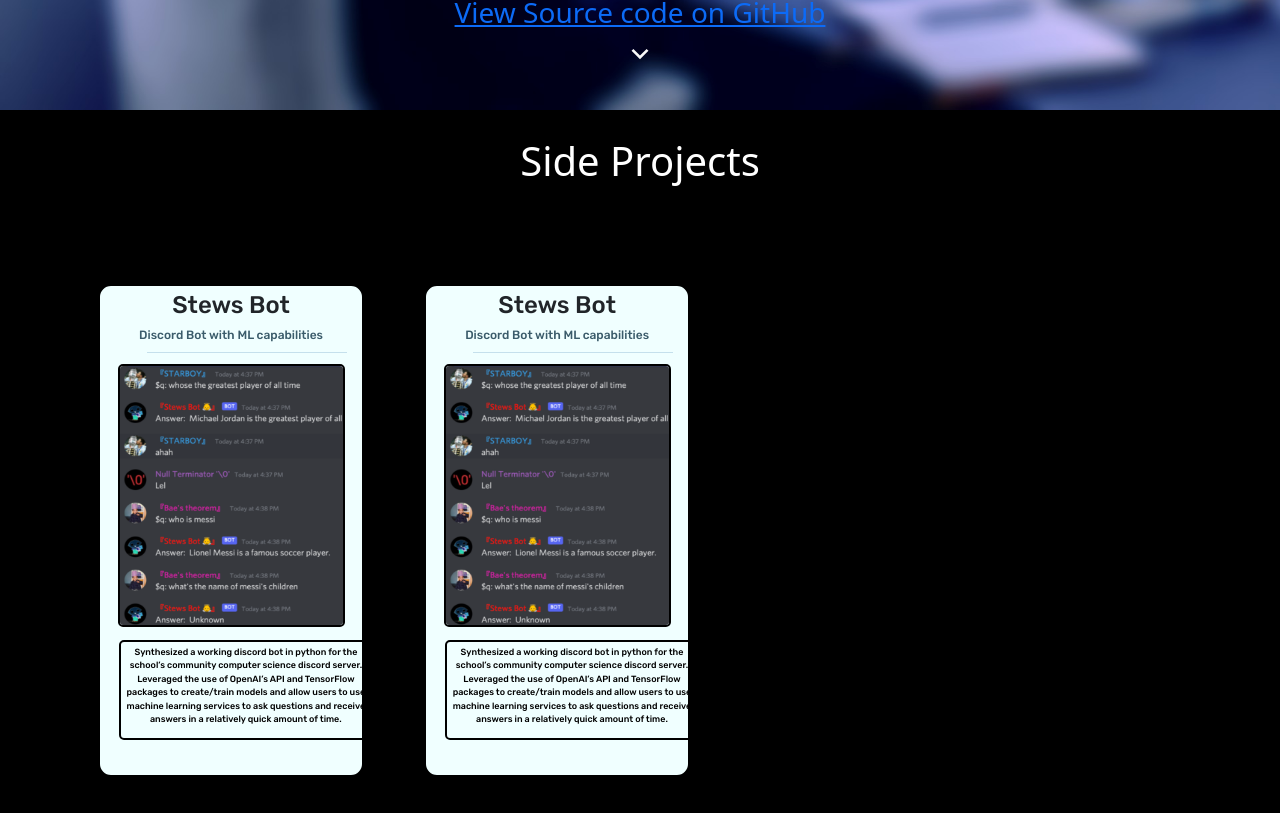
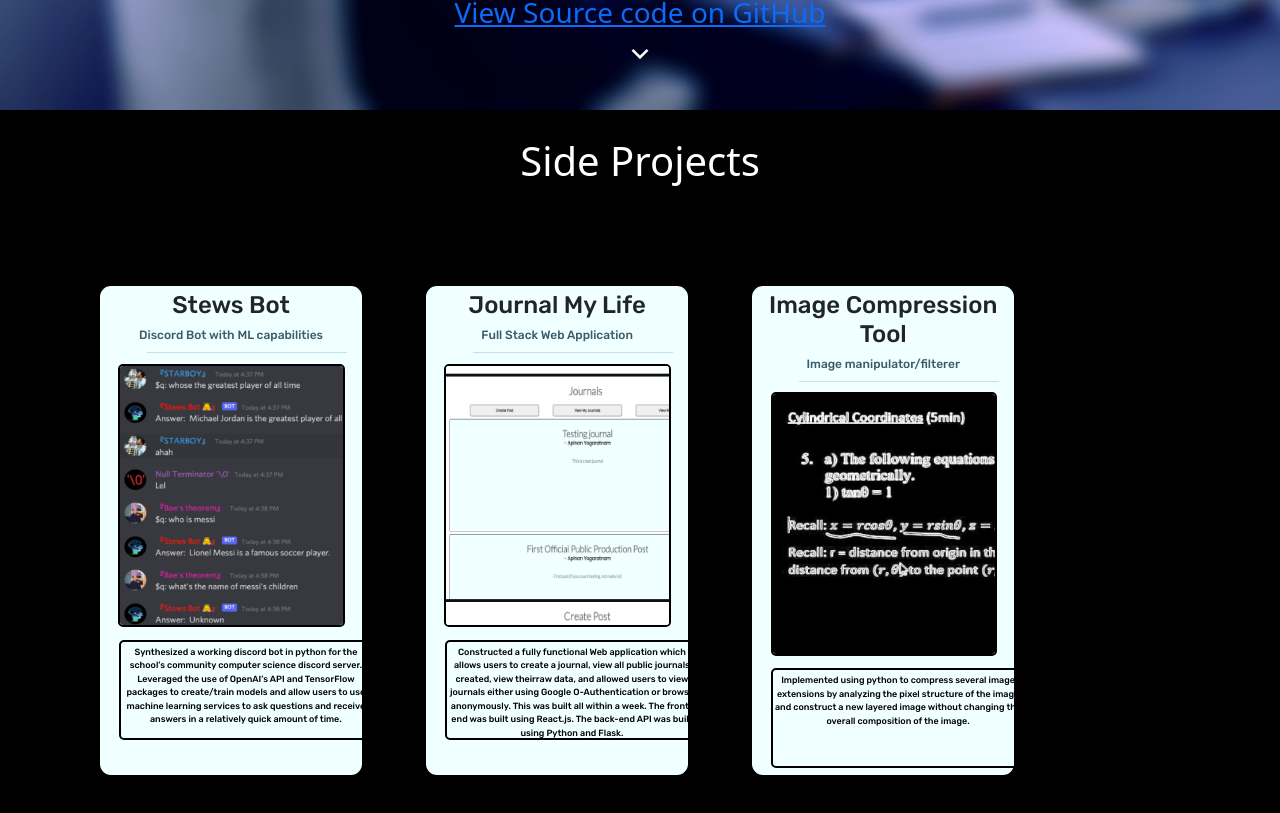
Before and after one commit to apinanyogaratnam/my-personal-website-v2.0, a React (Create React App) app: page / in a window 1280 px wide. Shown: the part 1410-2223 px from the top of the page. Built offline with nearby package versions, Linux system fonts and the light colour scheme; a web font is replaced by a local one.

Commit message:
completed journal my life project and image compression tool project containers

```diff
--- a/src/components/side_projects_section.js
+++ b/src/components/side_projects_section.js
@@ -12,11 +12,18 @@ const SideProjectsSection = () => {
             "source": "https://github.com/apinanyogaratnam/Stews-Bot"
         },
         {
-            "title": "Stews Bot",
-            "subtitle": "Discord Bot with ML capabilities",
-            "image": "bot_image.png",
-            "caption": "Synthesized a working discord bot in python for the school’s community computer science discord server. Leveraged the use of OpenAI’s API and TensorFlow packages to create/train models and allow users to use machine learning services to ask questions and receive answers in a relatively quick amount of time.",
-            "source": "https://github.com/apinanyogaratnam/Stews-Bot"
+            "title": "Journal My Life",
+            "subtitle": "Full Stack Web Application",
+            "image": "journalmylifemainpage.png",
+            "caption": "Constructed a fully functional Web application which allows users to create a journal, view all public journals created, view theirraw data, and allowed users to view journals either using Google O-Authentication or browse anonymously. This was built all within a week. The front-end was built using React.js. The back-end API was built using Python and Flask.",
+            "source": "https://github.com/apinanyogaratnam/journal-my-life"
+        },
+        {
+            "title": "Image Compression Tool",
+            "subtitle": "Image manipulator/filterer",
+            "image": "imagecompressiontool.png",
+            "caption": "Implemented using python to compress several image extensions by analyzing the pixel structure of the image and construct a new layered image without changing the overall composition of the image.",
+            "source": "https://github.com/apinanyogaratnam/image-compression-tool"
         }
     ]
 
@@ -31,7 +38,7 @@ const SideProjectsSection = () => {
                             position: 'absolute',
                             top: '50%',
                             marginLeft: '25px',
-                            color: 'white'
+                            color: 'steelblue'
                         })
                     }}
                     onMouseLeave={e => {
```
Also changed, not shown: src/images/imagecompressiontool.png (added), src/images/journalmylifemainpage.png (added).
